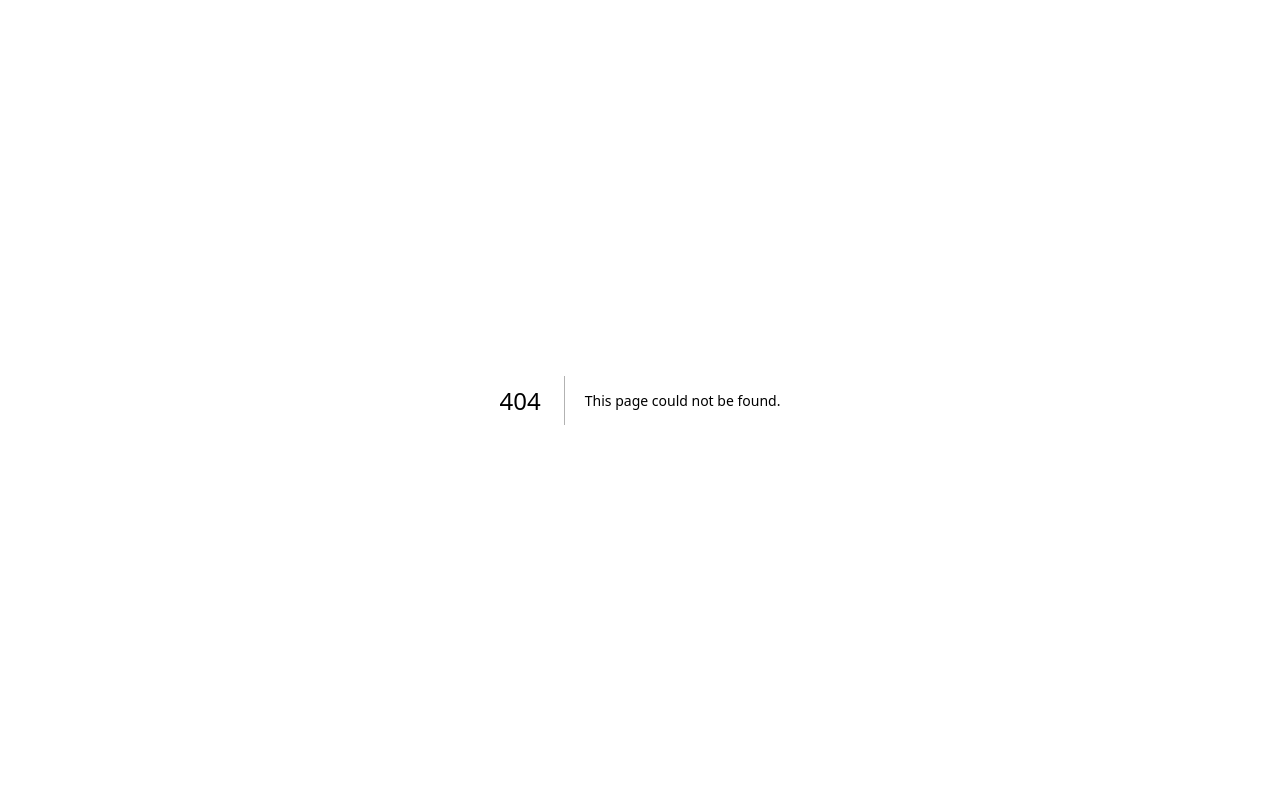
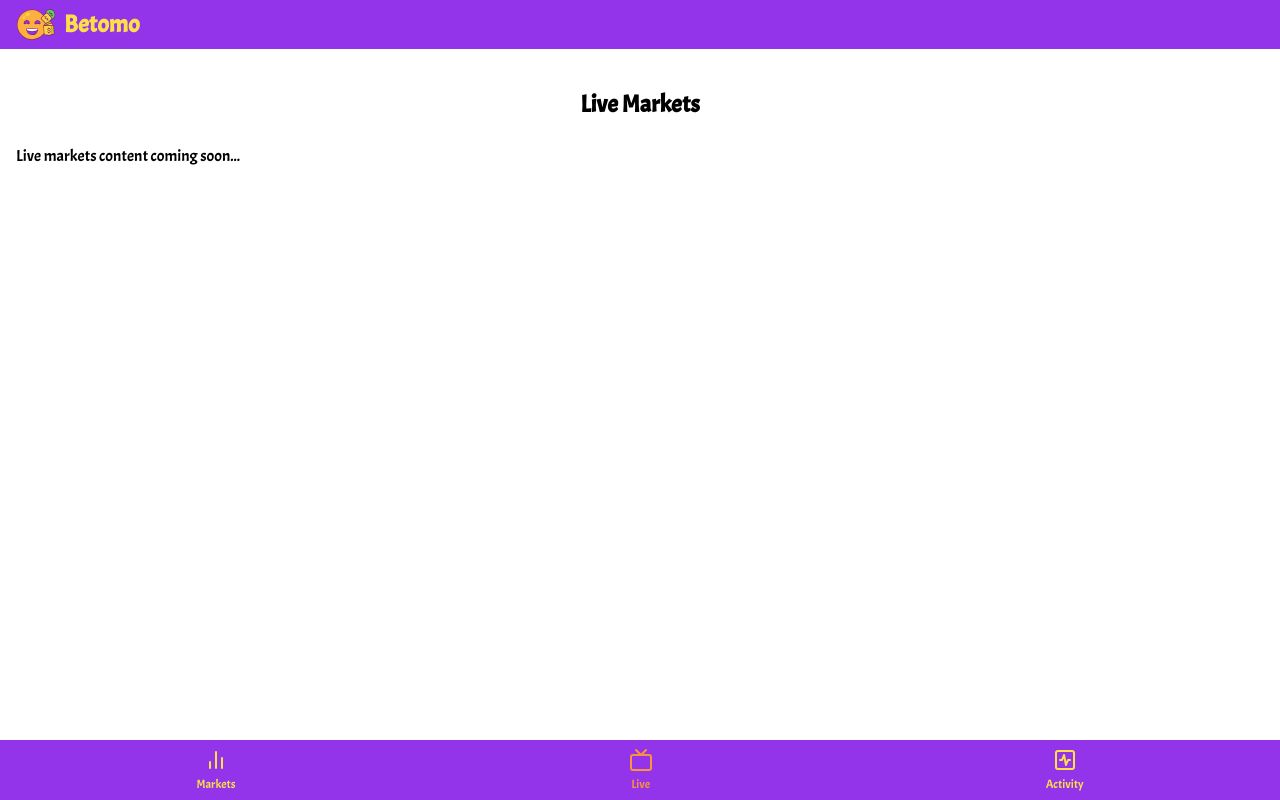
Before and after one commit to Ayushjain2205/ethonline-2024, a Next.js app: page /live in a window 1280 px wide. Before the commit this address had no page. Built offline with nearby package versions, Linux system fonts and the light colour scheme.

Commit message:
Add bottom bar

```diff
--- /dev/null
+++ b/src/components/Layout.tsx
@@ -0,0 +1,21 @@
+import TopBar from "./functional/TopBar";
+import BottomBar from "./functional/BottomBar";
+
+interface LayoutProps {
+  children: React.ReactNode;
+  usdcBalance: string | null;
+}
+
+const Layout = ({ children, usdcBalance }: LayoutProps) => {
+  return (
+    <div className="flex flex-col min-h-screen">
+      <TopBar usdcBalance={usdcBalance} />
+      <main className="flex-grow container mx-auto px-4 py-6 mt-16 mb-16">
+        {children}
+      </main>
+      <BottomBar />
+    </div>
+  );
+};
+
+export default Layout;
--- /dev/null
+++ b/src/components/functional/BottomBar.tsx
@@ -0,0 +1,34 @@
+import { useRouter } from "next/router";
+import Link from "next/link";
+import { BarChart2, ActivitySquare, Tv } from "lucide-react";
+
+const BottomBar = () => {
+  const router = useRouter();
+
+  const menuItems = [
+    { name: "Markets", path: "/markets", icon: BarChart2 },
+    { name: "Live", path: "/live", icon: Tv },
+    { name: "Activity", path: "/activity", icon: ActivitySquare },
+  ];
+
+  return (
+    <div className="fixed bottom-0 left-0 right-0 bg-purple-600 py-2 flex justify-around items-center z-50">
+      {menuItems.map((item) => (
+        <Link
+          key={item.name}
+          href={item.path}
+          className={`flex flex-col items-center  ${
+            router.pathname === item.path
+              ? "text-orange-400"
+              : "text-yellow-300"
+          }`}
+        >
+          <item.icon className="h-6 w-6 mb-1" />
+          <span className="text-xs">{item.name}</span>
+        </Link>
+      ))}
+    </div>
+  );
+};
+
+export default BottomBar;
--- a/src/components/functional/TopBar.tsx
+++ b/src/components/functional/TopBar.tsx
@@ -17,7 +17,7 @@ const TopBar = ({ usdcBalance }: TopBarProps) => {
   };
 
   return (
-    <div className="fixed top-0 left-0 right-0 bg-purple-600 text-yellow-300 p-4 flex justify-between items-center z-50">
+    <div className="fixed top-0 left-0 right-0 bg-purple-600 text-yellow-300 px-4 py-2 flex justify-between items-center z-50">
       <div
         className="flex items-center cursor-pointer hover:opacity-80 transition-opacity"
         onClick={handleLogoClick}
--- /dev/null
+++ b/src/pages/activity.tsx
@@ -0,0 +1,10 @@
+import Layout from "@/components/Layout";
+
+export default function ActivityPage() {
+  return (
+    <Layout usdcBalance={null}>
+      <h1 className="text-2xl font-bold mb-6 text-center">Activity</h1>
+      <p>Activity content coming soon...</p>
+    </Layout>
+  );
+}
--- a/src/pages/create-market.tsx
+++ b/src/pages/create-market.tsx
@@ -1,3 +1,4 @@
+import Layout from "@/components/Layout";
 import TopBar from "@/components/functional/TopBar";
 import { MOCK_TOKEN_ADDRESS, MOCK_TOKEN_ABI } from "@/helpers/contractHelpers";
 import { useState, useEffect } from "react";
@@ -69,15 +70,9 @@ export default function CreateMarketPage() {
   };
 
   return (
-    <>
-      <TopBar usdcBalance={usdcBalance} />
-      <div className="container mx-auto px-4 py-6 max-w-md mt-16">
-        <h1 className="text-2xl font-bold mb-6 text-center">
-          Create New Market
-        </h1>
-
-        <CreateMarket contract={contract} fetchMarkets={handleSuccess} />
-      </div>
-    </>
+    <Layout usdcBalance={usdcBalance}>
+      <h1 className="text-2xl font-bold mb-6 text-center">Create New Market</h1>
+      <CreateMarket contract={contract} fetchMarkets={handleSuccess} />
+    </Layout>
   );
 }
--- a/src/pages/faucet.tsx
+++ b/src/pages/faucet.tsx
@@ -1,3 +1,4 @@
+import Layout from "@/components/Layout";
 import { useState, useEffect } from "react";
 import { ethers } from "ethers";
 import { Button } from "@/components/ui/button";
@@ -94,9 +95,7 @@ export default function USDCFaucet() {
   };
 
   return (
-    <>
-      <TopBar usdcBalance={walletAddress ? balance : null} />
-      <div className="w-full max-w-sm container mx-auto px-4 py-6 mt-16">
+    <Layout usdcBalance={walletAddress ? balance : null}>
       <h1 className="text-2xl font-bold mb-6 text-center">USDC Faucet</h1>
 
       <Card className="w-full max-w-sm mx-auto overflow-hidden bg-gradient-to-br from-yellow-300 to-orange-400 text-purple-900 shadow-lg rounded-2xl border-2 border-purple-600">
@@ -153,9 +152,7 @@ export default function USDCFaucet() {
               <Button
                 onClick={mintUSDC}
                 disabled={
-                    !tokenContract ||
-                    Number(amount) <= 0 ||
-                    Number(amount) > 1000
+                  !tokenContract || Number(amount) <= 0 || Number(amount) > 1000
                 }
                 className="w-full h-12 text-base font-bold rounded-full bg-green-500 hover:bg-green-600 text-white transition-colors duration-200 shadow-md flex items-center justify-center"
               >
@@ -166,7 +163,6 @@ export default function USDCFaucet() {
           )}
         </CardContent>
       </Card>
-      </div>
-    </>
+    </Layout>
   );
 }
--- /dev/null
+++ b/src/pages/live.tsx
@@ -0,0 +1,10 @@
+import Layout from "@/components/Layout";
+
+export default function LivePage() {
+  return (
+    <Layout usdcBalance={null}>
+      <h1 className="text-2xl font-bold mb-6 text-center">Live Markets</h1>
+      <p>Live markets content coming soon...</p>
+    </Layout>
+  );
+}
--- a/src/pages/markets.tsx
+++ b/src/pages/markets.tsx
@@ -4,6 +4,7 @@ import { Button } from "@/components/ui/button";
 import toast from "react-hot-toast";
 import { Market } from "@/types";
 import TopBar from "@/components/functional/TopBar";
+import Layout from "@/components/Layout";
 
 import {
   PREDICTION_MARKET_ADDRESS,
@@ -119,13 +120,8 @@ export default function PredictionMarketPage() {
   }, [tokenContract, walletAddress]);
 
   return (
-    <>
-      <TopBar usdcBalance={balance} />
-      <div className="w-full max-w-sm text-wrap container mx-auto px-4 py-6 mt-16">
-        <h1 className="text-2xl font-bold mb-6 text-center">
-          Prediction Market
-        </h1>
-
+    <Layout usdcBalance={balance}>
+      <h1 className="text-2xl font-bold mb-6 text-center">Prediction Market</h1>
       {!walletAddress ? (
         <Button
           onClick={connectWallet}
@@ -139,7 +135,6 @@ export default function PredictionMarketPage() {
           <p className="mb-4 text-sm text-center break-words">
             Connected wallet: {walletAddress}
           </p>
-
           <MarketsList
             markets={markets}
             contract={contract}
@@ -149,7 +144,6 @@ export default function PredictionMarketPage() {
           />
         </>
       )}
-      </div>
-    </>
+    </Layout>
   );
 }
```
Lines whose indentation alone changed are shown as unchanged.
